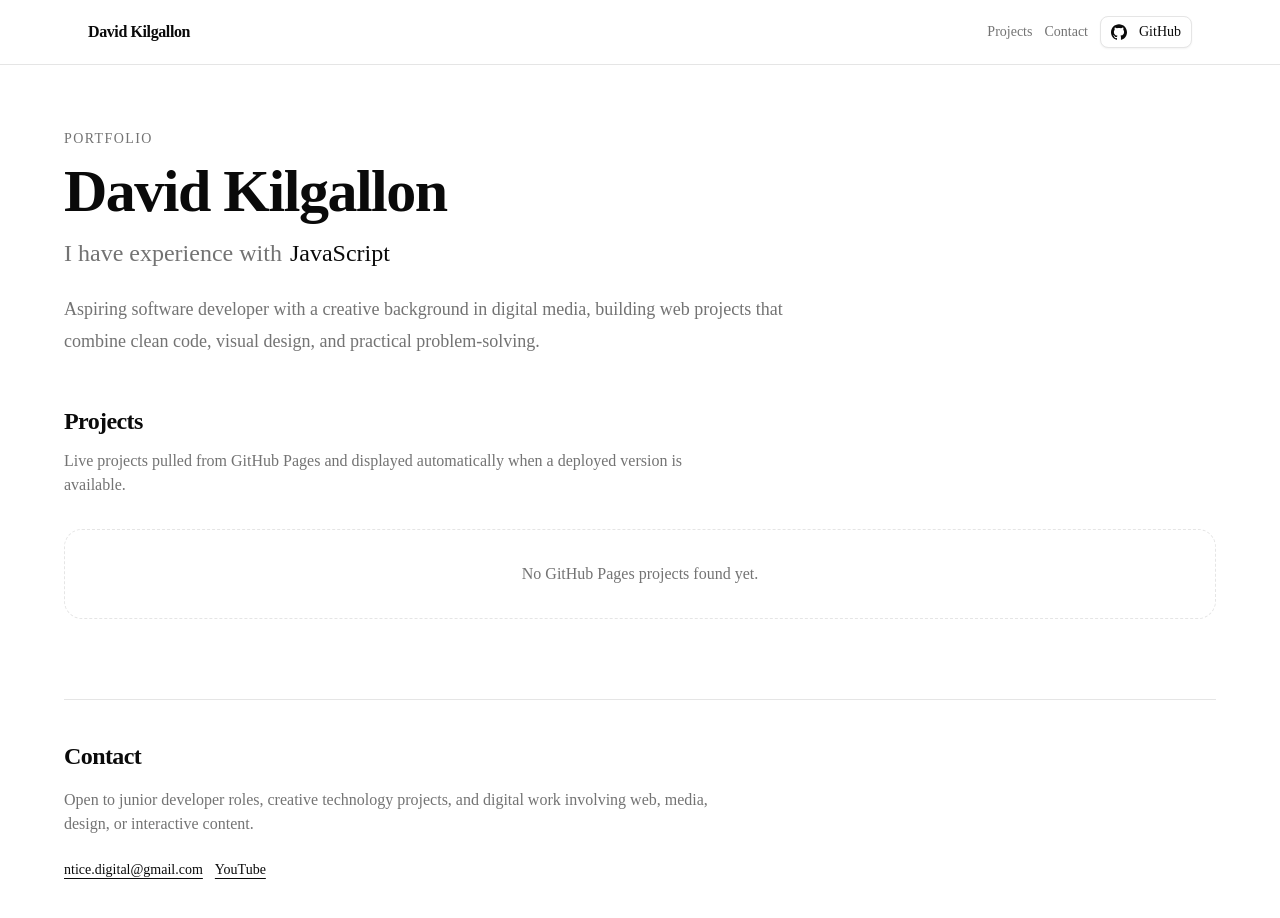
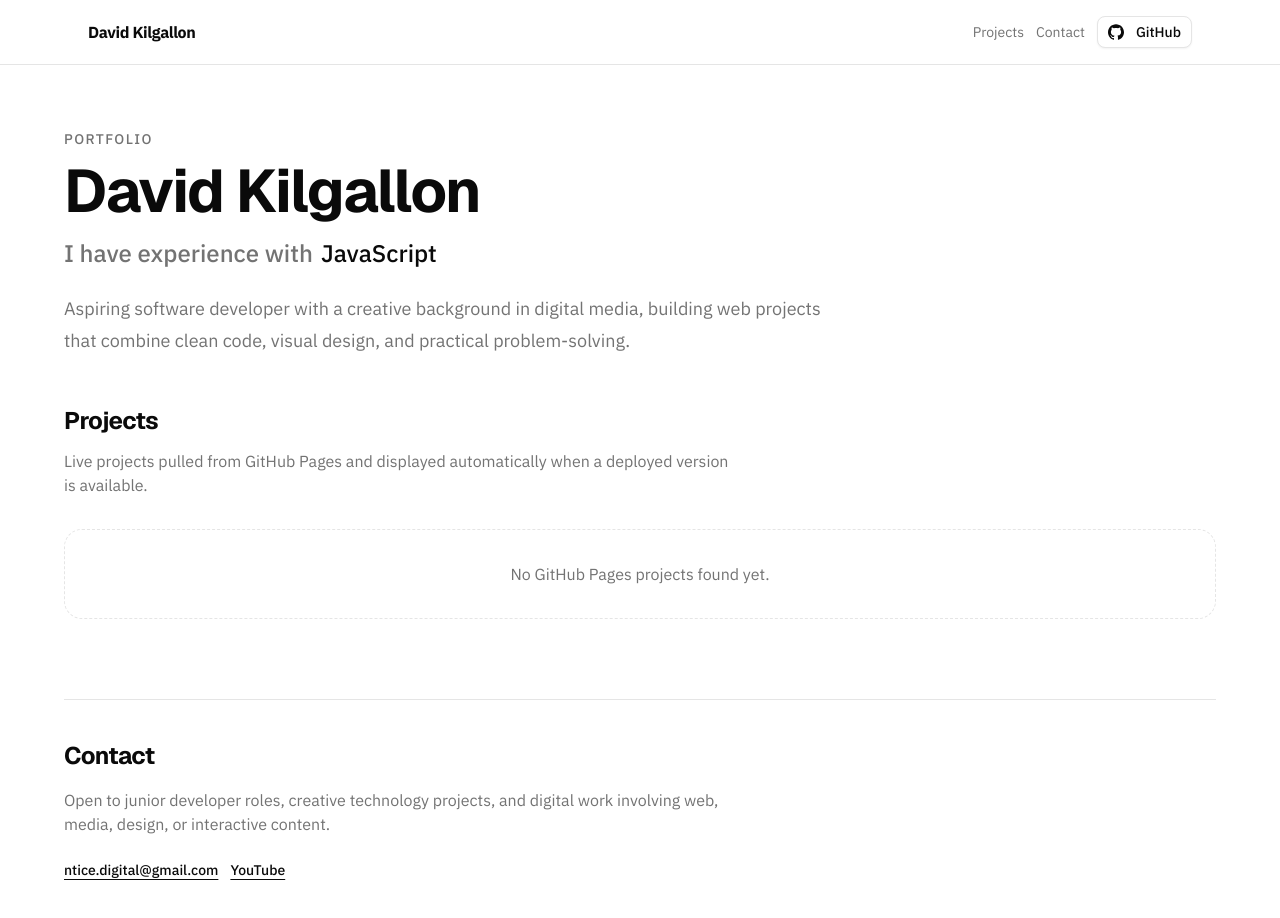
Before and after one commit to Dave-MK/dk-portfolio, a Next.js app: page / in a window 1280 px wide. Shown: the top 918 px of the page. Built offline with nearby package versions, Linux system fonts and the light colour scheme.

Commit message:
Add: Primary and secondary fonts

```diff
--- a/app/globals.css
+++ b/app/globals.css
@@ -117,6 +117,26 @@
   --sidebar-ring: oklch(0.556 0 0);
 }
 
+@theme inline {
+  --font-primary: var(--font-primary);
+  --font-secondary: var(--font-secondary);
+}
+
+@layer base {
+  body {
+    font-family: var(--font-secondary), system-ui, sans-serif;
+  }
+
+  h1,
+  h2,
+  h3,
+  h4,
+  h5,
+  h6 {
+    font-family: var(--font-primary), system-ui, sans-serif;
+  }
+}
+
 @layer base {
   * {
     @apply border-border outline-ring/50;
--- a/app/layout.tsx
+++ b/app/layout.tsx
@@ -1,10 +1,25 @@
 import type { Metadata } from "next";
+import { Geist, IBM_Plex_Sans } from "next/font/google";
 import "./globals.css";
 import { SiteHeader } from "@/components/SiteHeader";
 
+const geist = Geist({
+  subsets: ["latin"],
+  variable: "--font-primary",
+  display: "swap",
+});
+
+const ibmPlexSans = IBM_Plex_Sans({
+  subsets: ["latin"],
+  weight: ["400", "500", "600", "700"],
+  variable: "--font-secondary",
+  display: "swap",
+});
+
 export const metadata: Metadata = {
   title: "David Kilgallon | Portfolio",
-  description: "Portfolio of David Kilgallon, featuring web development, creative technology, 3D, motion design, and digital media projects.",
+  description:
+    "Portfolio of David Kilgallon, featuring web development, creative technology, 3D, motion design, and digital media projects.",
 };
 
 export default function RootLayout({
@@ -14,7 +29,7 @@ export default function RootLayout({
 }>) {
   return (
     <html lang="en">
-      <body>
+      <body className={`${geist.variable} ${ibmPlexSans.variable} font-secondary`}>
         <SiteHeader />
         {children}
       </body>
```
